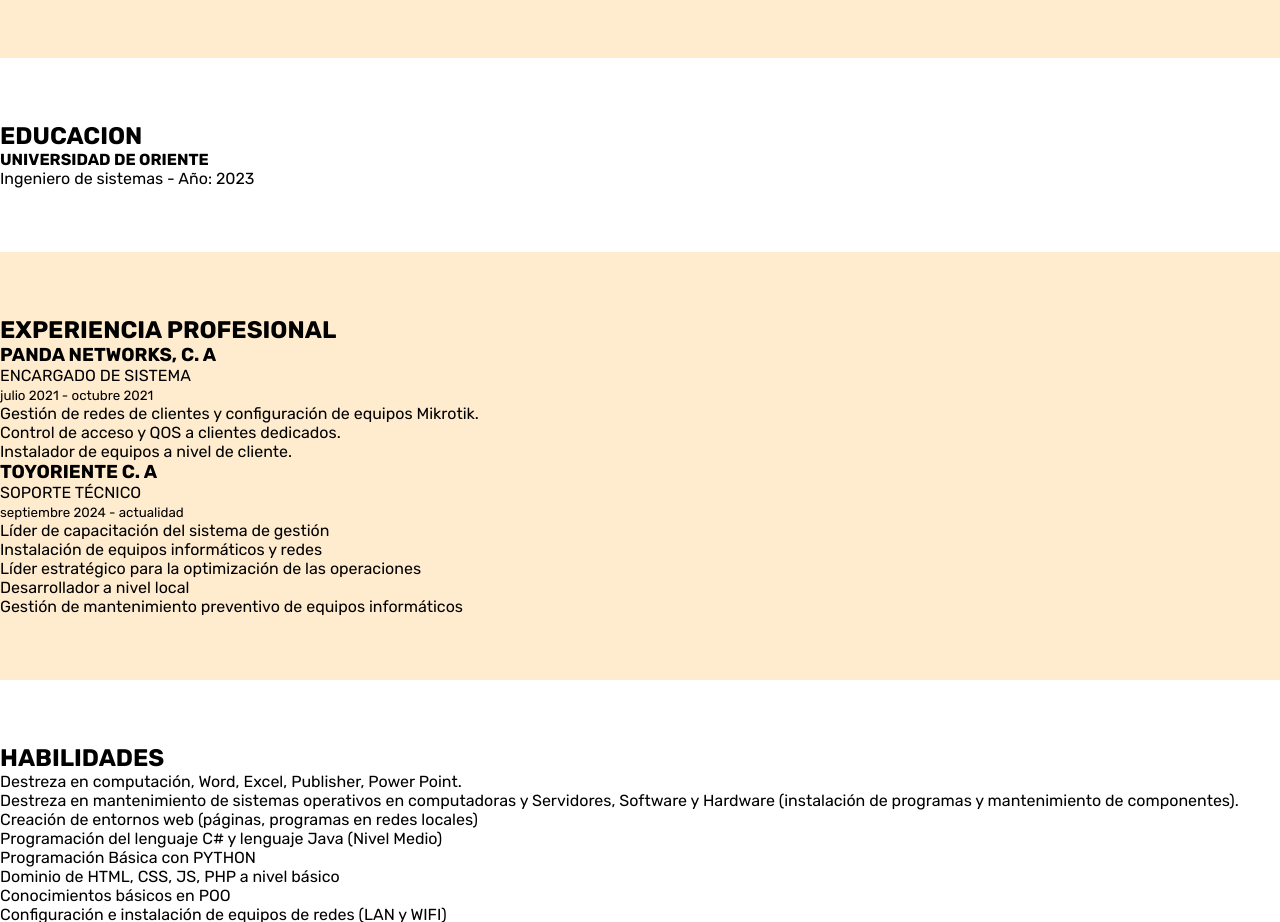
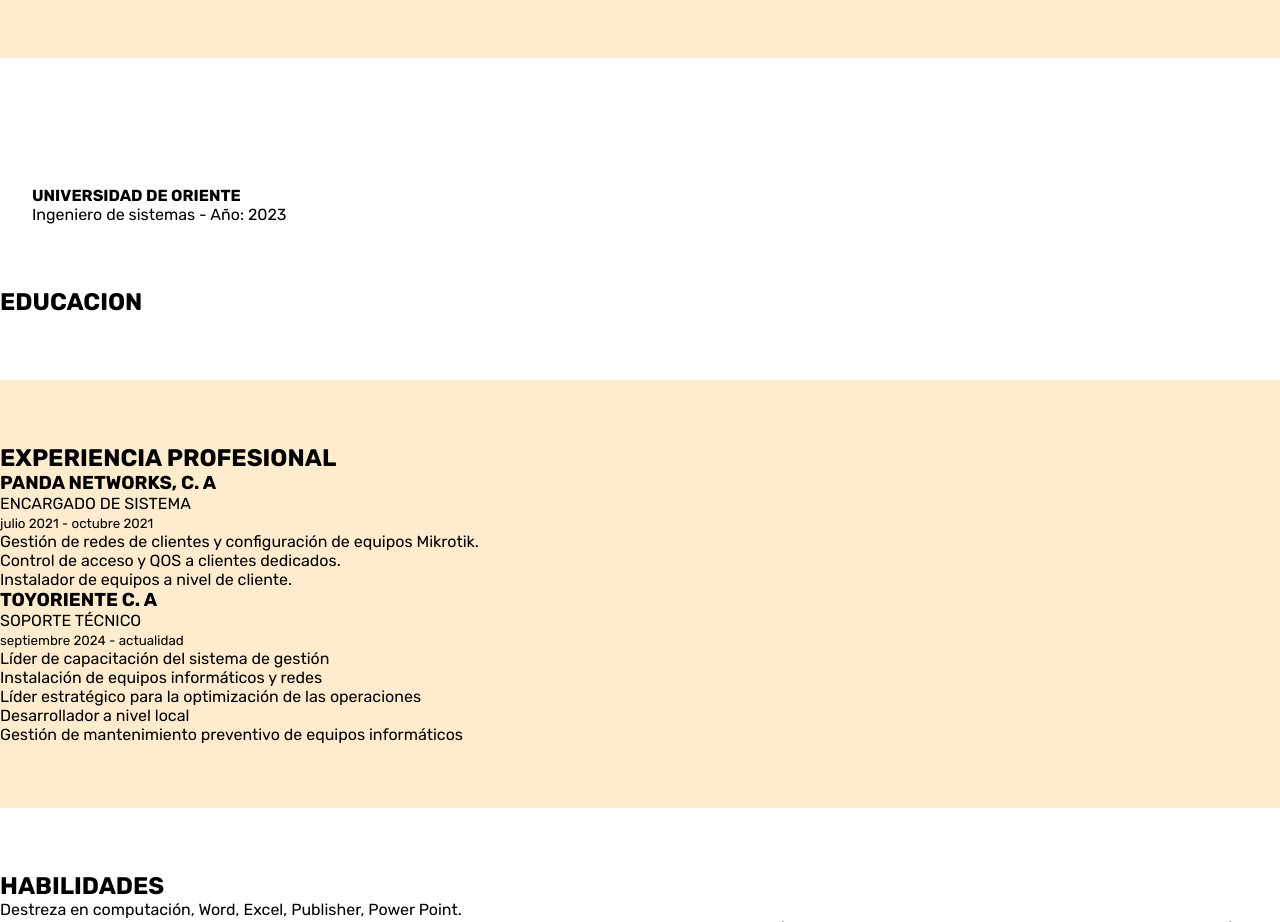
Before and after one commit to METF98/CV-Miguel-Ticaray, a plain HTML site: page index.html in a window 1280 px wide. Shown: the part 2120-3042 px from the top of the page. Drawn offline with Linux system fonts and the light colour scheme.

Commit message:
update css 3

```diff
--- a/index.html
+++ b/index.html
@@ -141,9 +141,13 @@
       <!---------------------------- Educacion -------------------------------------->
 
       <section id="educacion" class="backg-color-white">
+        <div class="section-container pd_r-l mg_r-l">
+          <div>
+            <p><strong>UNIVERSIDAD DE ORIENTE</strong></p>
+            <p>Ingeniero de sistemas - Año: 2023</p>
+          </div>
+        </div>
         <h2 >EDUCACION</h2>
-        <p><strong>UNIVERSIDAD DE ORIENTE</strong></p>
-        <p>Ingeniero de sistemas - Año: 2023</p>
       </section>
       <!---------------------------- Experiencias -------------------------------------->
 
```
